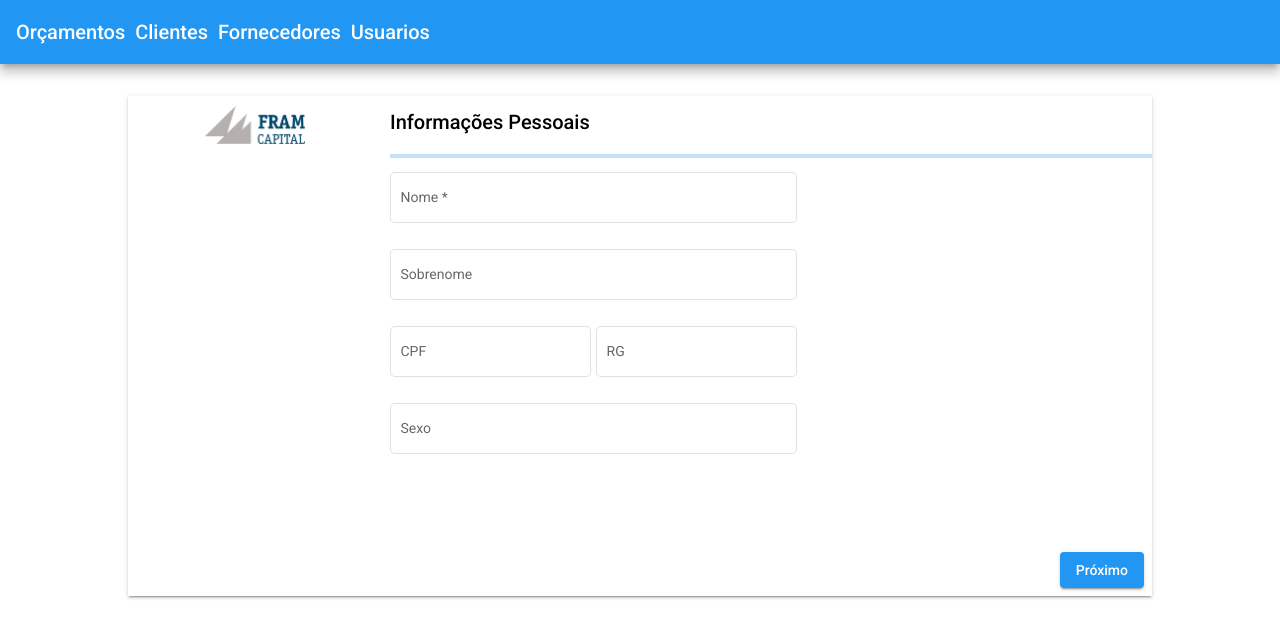
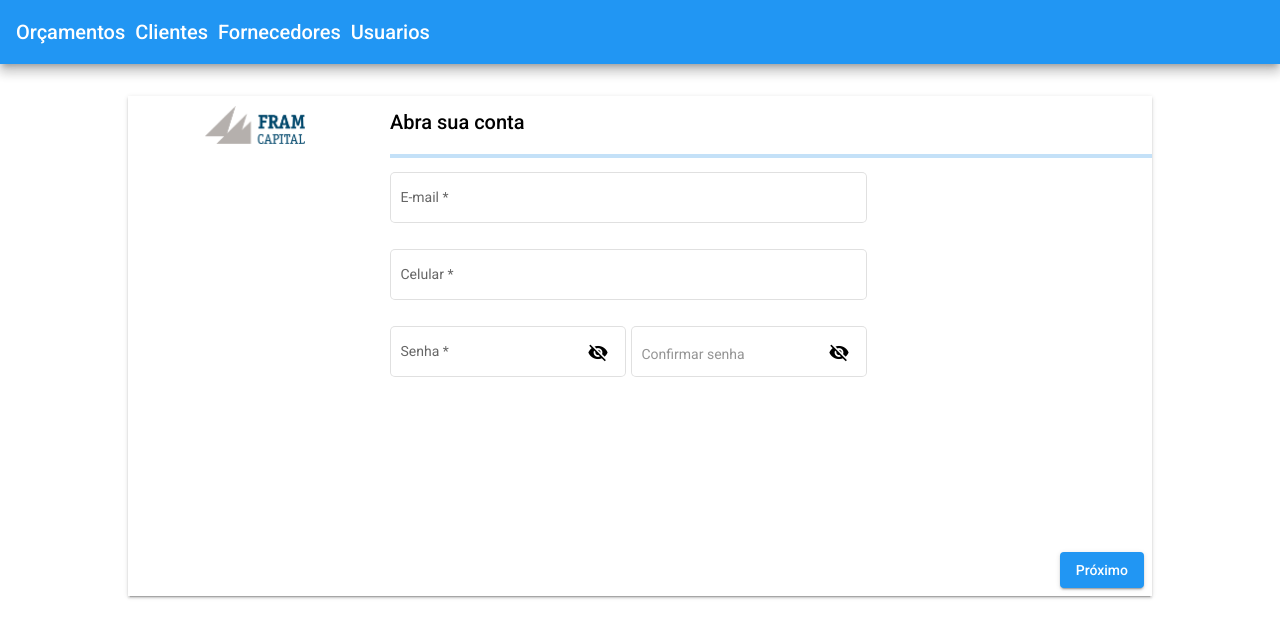
Before and after one commit to douglassantanna/panel-quote, an Angular app: page /users in a window 1280 px wide. Shown: the top 638 px of the page. Built offline with nearby package versions, Linux system fonts and the light colour scheme.

Commit message:
wip: create user with multi stepp form

```diff
--- a/server/db.json
+++ b/server/db.json
@@ -227,5 +227,6 @@
       "paymentMethod": "pix",
       "id": 3
     }
-  ]
+  ],
+  "users": []
 }
--- /dev/null
+++ b/src/app/users/interfaces/User.ts
@@ -0,0 +1,21 @@
+export interface User {
+  id: number;
+}
+
+export interface LoginInfo {
+  email: string;
+  password: string;
+  confirmPassword: string;
+  cellphoneNumber: string;
+}
+export interface PersonalInfo {
+  firstName: string;
+  lastName: string;
+  cpf: string;
+}
+export interface ResidencialAddressInfo {
+  street: string;
+  number: string;
+  zipcode: string;
+  city: string;
+}
--- /dev/null
+++ b/src/app/users/service/user.service.ts
@@ -0,0 +1,26 @@
+import { HttpClient } from '@angular/common/http';
+import { Injectable } from '@angular/core';
+import { Observable } from 'rxjs';
+import { environment } from 'src/environments/environment';
+import { User } from '../interfaces/User';
+const url = `${environment.url}/users`
+
+@Injectable({
+  providedIn: 'root'
+})
+export class UserService {
+  constructor(private http: HttpClient) { }
+
+  getByEmail(email: string) {
+    return this.http.get<User>(`${url}/${email}`)
+  }
+  getById(id: number) {
+    return this.http.get<User>(`${url}/${id}`)
+  }
+  createUser(user: User): Observable<User> {
+    return this.http.post<User>(url, user);
+  }
+  updateUser(user: User) {
+    return this.http.put(`${url}/${user.id}`, user)
+  }
+}
--- a/src/app/users/users/users.component.html
+++ b/src/app/users/users/users.component.html
@@ -7,7 +7,10 @@
     <div class="header">
 
       <h2>
-        {{step == 1 ? 'Informações Pessoais' : 'Endereço'}}
+        {{step == 1 ? 'Abra sua conta' :
+        step == 2 ? 'Dados pessoais':
+        step == 3 ? 'Endereço Residencial' :
+        step == 4 ? 'Endereço Comercial' : 'Finalizar'}}
       </h2>
 
       <div>
@@ -16,7 +19,59 @@
 
     </div>
 
-    <section *ngIf="step == 1" formGroupName="personalInfo">
+    <section *ngIf="step == 1" formGroupName="loginInfo">
+
+      <mat-form-field appearance="outline">
+        <mat-label>E-mail</mat-label>
+        <input matInput placeholder="E-mail" formControlName="email" type="text">
+        <mat-error *ngIf="email.hasError('email') && !email.hasError('required')">
+          Insira um e-mail válido.
+        </mat-error>
+        <mat-error *ngIf="email.hasError('required')">
+          Campo obrigatório
+        </mat-error>
+      </mat-form-field>
+
+      <mat-form-field appearance="outline">
+        <mat-label>Celular</mat-label>
+        <input matInput placeholder="Celular" formControlName="cellphoneNumber" type="number">
+      </mat-form-field>
+
+      <div class="part-field">
+
+        <mat-form-field appearance="outline">
+          <mat-label>Senha</mat-label>
+          <input matInput maxlength="6" type="password" formControlName="password" [type]="hide ? 'password' : 'text'"
+            placeholder="Senha de 6 dígitos" />
+          <mat-error *ngIf="password.hasError('required')">
+            Campo obrigatório
+          </mat-error>
+          <mat-error *ngIf="password.hasError('minlength')">
+            Mínimo de 6 dígitos exigidos
+          </mat-error>
+          <button mat-icon-button matSuffix (click)="hide = !hide" [attr.aria-label]="'Hide password'"
+            [attr.aria-pressed]="hide">
+            <mat-icon>{{hide ? 'visibility_off' : 'visibility'}}</mat-icon>
+          </button>
+        </mat-form-field>
+
+        <mat-form-field appearance="outline">
+          <input matInput maxlength="6" type="password" pattern="{{password.value}}" formControlName="confirmPassword"
+            [type]="hide ? 'password' : 'text'" required placeholder="Confirmar senha" />
+          <mat-error *ngIf="password.value!=confirmPassword.value">
+            Senhas não conferem
+          </mat-error>
+          <button mat-icon-button matSuffix (click)="hide = !hide" [attr.aria-label]="'Hide password'"
+            [attr.aria-pressed]="hide">
+            <mat-icon>{{hide ? 'visibility_off' : 'visibility'}}</mat-icon>
+          </button>
+        </mat-form-field>
+
+      </div>
+
+    </section>
+
+    <section *ngIf="step == 2" formGroupName="personalInfo">
 
       <mat-form-field appearance="outline">
         <mat-label>Nome</mat-label>
@@ -50,7 +105,7 @@
 
     </section>
 
-    <section *ngIf="step == 2" formGroupName="addressesInfo">
+    <section *ngIf="step == 3" formGroupName="residencialAddressInfo">
 
       <div class="part-field">
 
@@ -81,20 +136,33 @@
 
     </section>
 
-    <section *ngIf="step == 3" formGroupName="addressesInfo">
+    <section *ngIf="step == 4" formGroupName="comercialAddressInfo">
 
       <div class="part-field">
 
-        <mat-form-field appearance="outline" id="cpf">
+        <mat-form-field appearance="outline" id="street">
           <mat-label>Logradouro</mat-label>
           <input matInput placeholder="Logradouro" formControlName="street" type="text">
         </mat-form-field>
 
-        <mat-form-field appearance="outline" id="cpf">
+        <mat-form-field appearance="outline" id="number">
           <mat-label>Número</mat-label>
           <input matInput placeholder="Número" formControlName="number" type="text">
         </mat-form-field>
 
+      </div>
+
+      <div>
+
+        <mat-form-field appearance="outline">
+          <mat-label>CEP</mat-label>
+          <input matInput placeholder="CEP" formControlName="zipcode" type="number">
+        </mat-form-field>
+
+        <mat-form-field appearance="outline">
+          <mat-label>Cidade</mat-label>
+          <input matInput placeholder="Cidade" formControlName="city" type="text">
+        </mat-form-field>
       </div>
 
     </section>
@@ -107,3 +175,7 @@
     </div>
   </form>
 </div>
+
+<!-- <pre>
+  {{ userForm.value | json}}
+</pre> -->
--- a/src/app/users/users/users.component.ts
+++ b/src/app/users/users/users.component.ts
@@ -1,6 +1,8 @@
 import { Component, EventEmitter, Input, OnInit, Output } from '@angular/core';
 import { FormArray, FormBuilder, FormGroup, ValidatorFn, FormControl, Validators } from '@angular/forms';
 import { Quote } from 'src/app/quotes/interfaces/IQuote';
+import { User } from '../interfaces/User';
+import { UserService } from '../service/user.service';
 
 @Component({
   selector: 'app-users',
@@ -8,22 +10,37 @@ import { Quote } from 'src/app/quotes/interfaces/IQuote';
   styleUrls: ['./users.component.scss']
 })
 export class UsersComponent implements OnInit {
+  hide = true;
   step = 1;
   @Input() quoteFirstStep!: Quote;
   @Output() onFormQuoteGroupChange = new EventEmitter();
   userForm: FormGroup = {} as FormGroup;
   bufferValue = 0;
   value = 0;
-  constructor(private fb: FormBuilder) { }
+  constructor(
+    private fb: FormBuilder,
+    private userService: UserService) { }
 
   ngOnInit(): void {
     this.userForm = this.fb.group({
+      loginInfo: this.fb.group({
+        email: ['', [Validators.required, Validators.email]],
+        password: ['', [Validators.required, Validators.minLength(6)]],
+        confirmPassword: ['', [Validators.required, Validators.minLength(6)]],
+        cellphoneNumber: ['', [Validators.required, Validators.minLength(6)]],
+      }),
       personalInfo: this.fb.group({
         firstName: ['', [Validators.required]],
         lastName: [''],
         cpf: [''],
       }),
-      addressesInfo: this.fb.group({
+      residencialAddressInfo: this.fb.group({
+        street: [''],
+        number: [''],
+        zipcode: [''],
+        city: [''],
+      }),
+      comercialAddressInfo: this.fb.group({
         street: [''],
         number: [''],
         zipcode: [''],
@@ -35,14 +52,27 @@ export class UsersComponent implements OnInit {
   }
   previous() {
     this.step = this.step - 1;
-    this.value = this.value - 50;
+    this.value = this.value - 25;
     this.bufferValue = this.bufferValue - 70;
   }
   next() {
+    this.userService.getByEmail(this.email.value)
+      .subscribe((user: User) => {
+        if (user) {
+          console.log('usuario existe')
+        }
+        this.userService.createUser(this.userForm.value).subscribe(() => {
+          console.log('usuario criado')
+        })
+      });
     this.step = this.step + 1;
-    this.value = this.value + 50;
+    this.value = this.value + 25;
     this.bufferValue = this.bufferValue + 70;
 
   }
+
+  get password() { return this.userForm.get('loginInfo.password') as FormControl; }
+  get confirmPassword() { return this.userForm.get('loginInfo.confirmPassword') as FormControl; }
   get firstName() { return this.userForm.get('personalInfo.firstName') as FormControl; }
+  get email() { return this.userForm.get('loginInfo.email') as FormControl; }
 }
```
